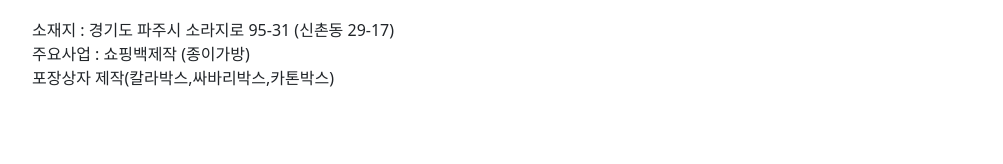
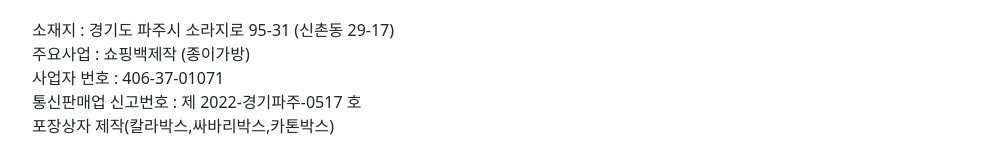
Before and after one commit to zero2080/hana-package, a React (Create React App) app: page / in a window 1280 px wide. Shown: the part 2935-3099 px from the top of the page, without its empty margins (18-1021 px from the left). Built offline with nearby package versions, Linux system fonts and the light colour scheme; no server answers.

Commit message:
사업자 정보 업데이트

```diff
--- a/src/App.js
+++ b/src/App.js
@@ -46,6 +46,8 @@ function App() {
         <p style={{fontWeight:'bold'}}>회사명 : HN PACKAGE</p>
         <p style={{pading:0,margin:0}}>소재지 : 경기도 파주시 소라지로 95-31 (신촌동 29-17)</p>
         <p style={{padding:0,margin:0}}>주요사업 : 쇼핑백제작 (종이가방)</p>
+        <p style={{padding:0,margin:0}}>사업자 번호 : 406-37-01071</p>
+        <p style={{padding:0,margin:0}}>통신판매업 신고번호 : 제 2022-경기파주-0517 호</p>
         <p style={{padding:0,margin:0}}>포장상자 제작(칼라박스,싸바리박스,카톤박스)</p>
         <br/>
       </footer>
```
